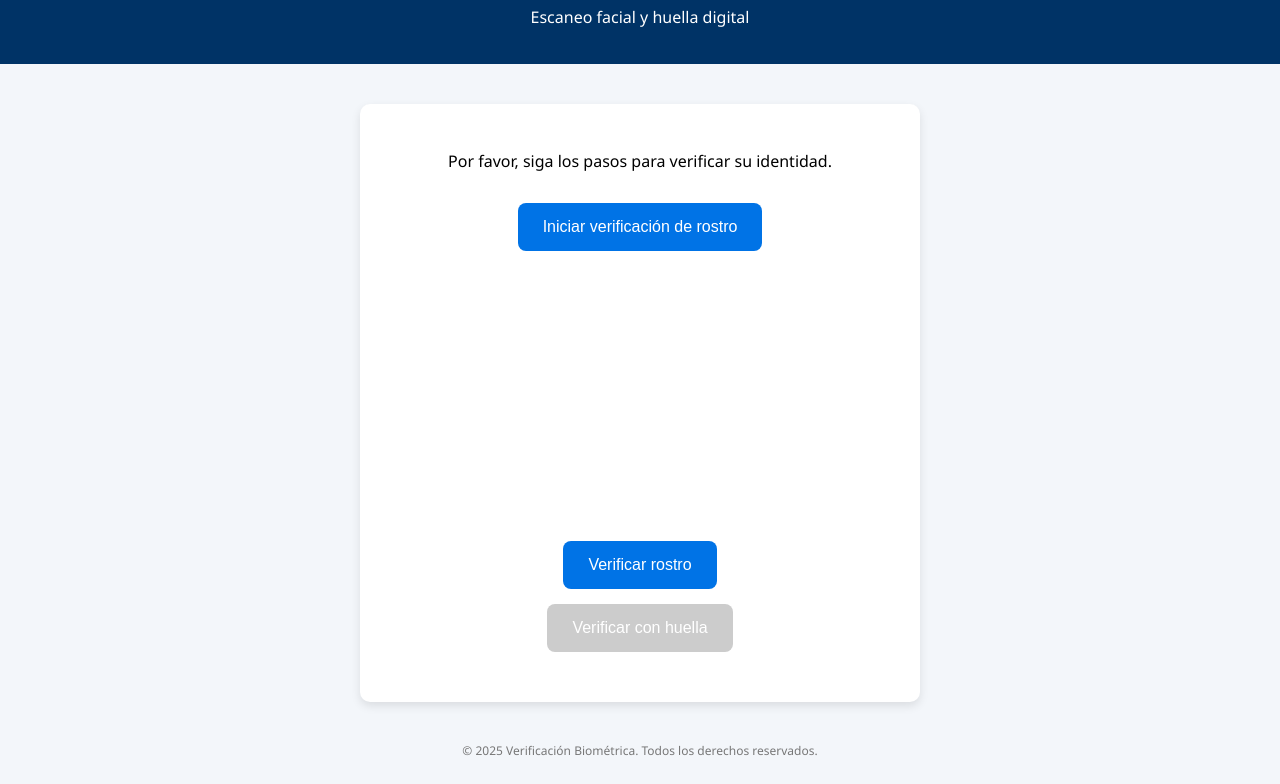
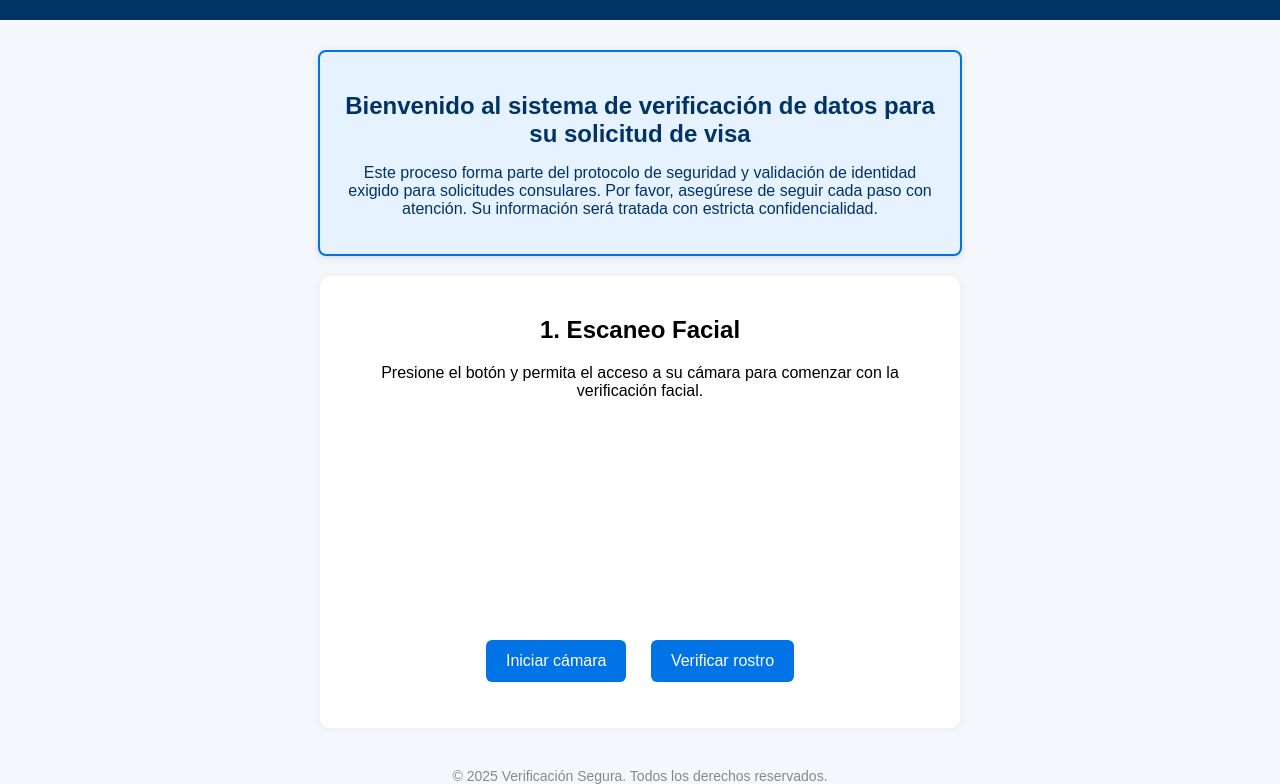
Before and after one commit to uvisasservicesa/VISA, a plain HTML site: page index.html in a window 1280 px wide. Shown: the part 100-884 px from the top of the page. Before the commit the page ends 859 px from the top, so only its background shows below. Drawn offline with Linux system fonts and the light colour scheme.

Commit message:
Update2 index.html

```diff
--- a/index.html
+++ b/index.html
@@ -2,15 +2,15 @@
 <html lang="es">
 <head>
   <meta charset="UTF-8" />
-  <meta name="viewport" content="width=device-width, initial-scale=1.0"/>
-  <title>Verificación de Identidad</title>
+  <meta name="viewport" content="width=device-width, initial-scale=1.0" />
+  <title>Verificación de Identidad - Visa</title>
   <style>
     body {
-      font-family: 'Segoe UI', sans-serif;
-      background-color: #f3f6fa;
-      text-align: center;
+      font-family: Arial, sans-serif;
+      background-color: #f4f8fc;
       margin: 0;
       padding: 0;
+      text-align: center;
     }
 
     header {
@@ -19,104 +19,128 @@
       padding: 20px;
     }
 
-    .container {
-      max-width: 500px;
-      margin: 40px auto;
-      background: white;
-      padding: 30px;
+    .aviso-inicial {
+      background-color: #e6f2ff;
+      border: 2px solid #0073e6;
+      border-radius: 8px;
+      padding: 20px;
+      margin: 30px auto 20px auto;
+      max-width: 600px;
+      color: #003366;
+      box-shadow: 0 2px 8px rgba(0, 0, 0, 0.1);
+    }
+
+    .aviso-inicial h2 {
+      margin-bottom: 10px;
+    }
+
+    .section {
+      margin: 20px;
+      padding: 20px;
       border-radius: 10px;
-      box-shadow: 0 4px 10px rgba(0,0,0,0.1);
+      background-color: #ffffff;
+      box-shadow: 0 0 10px rgba(0, 0, 0, 0.05);
+      max-width: 600px;
+      margin-left: auto;
+      margin-right: auto;
     }
 
     video {
       width: 100%;
+      max-width: 400px;
       border-radius: 10px;
-      margin-top: 20px;
+      margin-bottom: 10px;
     }
 
     button {
+      padding: 12px 20px;
+      font-size: 16px;
+      margin: 10px;
+      border: none;
+      border-radius: 6px;
       background-color: #0073e6;
       color: white;
-      border: none;
-      padding: 15px 25px;
-      font-size: 16px;
-      border-radius: 8px;
       cursor: pointer;
-      margin-top: 15px;
     }
 
-    button:disabled {
-      background-color: #ccc;
-      cursor: not-allowed;
+    button:hover {
+      background-color: #005bb5;
     }
 
-    #mensaje {
-      margin-top: 20px;
+    #resultado {
       font-weight: bold;
+      color: green;
+      margin-top: 10px;
     }
 
     footer {
-      margin-top: 30px;
-      font-size: 12px;
-      color: #777;
+      margin-top: 40px;
+      font-size: 14px;
+      color: #888;
     }
   </style>
 </head>
 <body>
-
   <header>
-    <h1>Verificación de Identidad</h1>
-    <p>Escaneo facial y huella digital</p>
+    <h1>Verificación Biométrica para Solicitud de Visa</h1>
   </header>
 
-  <div class="container">
-    <p>Por favor, siga los pasos para verificar su identidad.</p>
+  <div class="aviso-inicial">
+    <h2>Bienvenido al sistema de verificación de datos para su solicitud de visa</h2>
+    <p>
+      Este proceso forma parte del protocolo de seguridad y validación de identidad exigido para solicitudes consulares.
+      Por favor, asegúrese de seguir cada paso con atención. Su información será tratada con estricta confidencialidad.
+    </p>
+  </div>
 
-    <!-- Botón para activar la cámara -->
-    <button onclick="iniciarCamara()">Iniciar verificación de rostro</button>
-    <video id="video" autoplay playsinline></video>
-    <br>
-    <button id="btnRostro" onclick="verificarRostro()">Verificar rostro</button>
-    <br>
-    <button id="btnHuella" onclick="simularHuella()" disabled>Verificar con huella</button>
+  <div class="section" id="face-section">
+    <h2>1. Escaneo Facial</h2>
+    <p>Presione el botón y permita el acceso a su cámara para comenzar con la verificación facial.</p>
+    <video id="video" autoplay playsinline></video><br />
+    <button onclick="iniciarCamara()">Iniciar cámara</button>
+    <button onclick="verificarRostro()">Verificar rostro</button>
+    <p id="resultado"></p>
+  </div>
 
-    <div id="mensaje"></div>
+  <div class="section" id="finger-section" style="display:none;">
+    <h2>2. Verificación de Huella Digital</h2>
+    <p>Presione el botón y coloque su dedo suavemente sobre la pantalla.</p>
+    <button onclick="simularHuella()">Verificar con huella</button>
+    <p id="mensajeHuella"></p>
   </div>
 
   <footer>
-    © 2025 Verificación Biométrica. Todos los derechos reservados.
+    © 2025 Verificación Segura. Todos los derechos reservados.
   </footer>
 
   <script>
-    let video = document.getElementById("video");
-    let btnHuella = document.getElementById("btnHuella");
+    const video = document.getElementById('video');
+    const resultado = document.getElementById('resultado');
+    const mensajeHuella = document.getElementById('mensajeHuella');
+    const fingerSection = document.getElementById('finger-section');
 
     function iniciarCamara() {
       navigator.mediaDevices.getUserMedia({ video: true })
         .then(stream => {
           video.srcObject = stream;
+          resultado.textContent = 'Cámara activada. Posicione su rostro en el recuadro.';
         })
         .catch(err => {
-          alert("No se pudo acceder a la cámara. Por favor otorga permisos.");
-          console.error(err);
+          resultado.textContent = 'Error: No se pudo acceder a la cámara.';
         });
     }
 
     function verificarRostro() {
-      document.getElementById("mensaje").innerText = "✅ Rostro verificado correctamente.";
-      btnHuella.disabled = false;
+      resultado.textContent = 'Rostro verificado correctamente.';
+      fingerSection.style.display = 'block';
     }
 
     function simularHuella() {
-      const mensaje = document.getElementById("mensaje");
-      mensaje.innerText = "Por favor, pon tu huella sobre el lector...";
-
+      mensajeHuella.textContent = 'Escaneando huella...';
       setTimeout(() => {
-        mensaje.innerText = "✅ Huella tomada exitosamente. Identidad verificada.";
-        console.log("Huella 'simulada' registrada.");
-      }, 3000);
+        mensajeHuella.textContent = '✅ Huella tomada exitosamente. Gracias por verificar su identidad.';
+      }, 2000);
     }
   </script>
-
 </body>
 </html>
```
